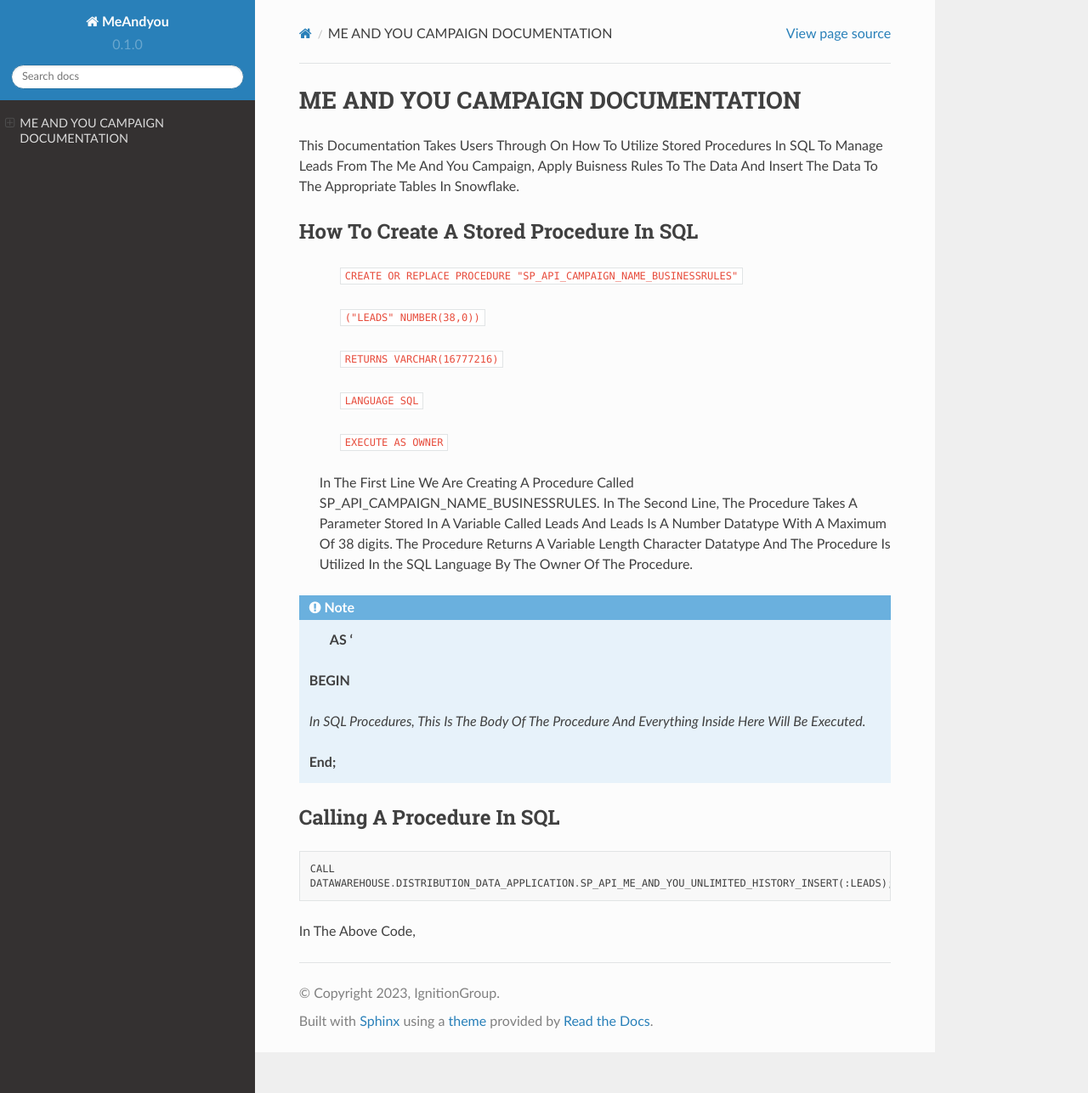
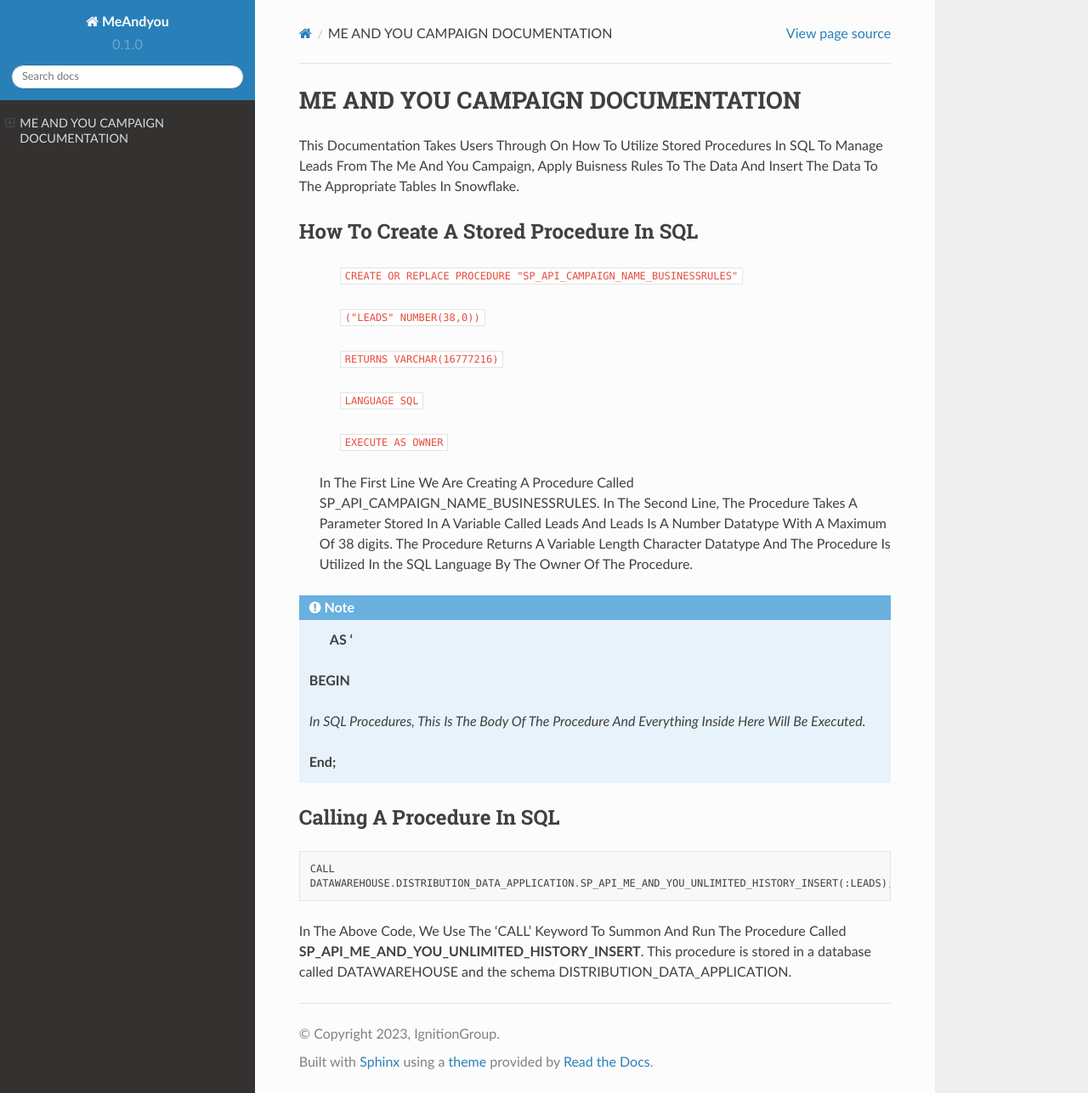
Before and after one commit to MPILOGUM114/MeAndYou, a Sphinx documentation site: the page built from docs/source/index.rst, in a window 1280 px wide and 1287 px high. Shown: the whole window at 85% size. Built offline with Sphinx 7.4.7 and the Read the Docs theme 2.0.0, drawn with Linux system fonts in a browser that asks for light colours.

Commit message:
Update index.rst

```diff
--- a/docs/source/index.rst
+++ b/docs/source/index.rst
@@ -49,4 +49,5 @@ Calling A Procedure In SQL
     DATAWAREHOUSE.DISTRIBUTION_DATA_APPLICATION.SP_API_ME_AND_YOU_UNLIMITED_HISTORY_INSERT(:LEADS);
 
 
-In The Above Code,
+In The Above Code, We Use The 'CALL' Keyword To Summon And Run The Procedure Called **SP_API_ME_AND_YOU_UNLIMITED_HISTORY_INSERT**.
+This procedure is stored in a database called DATAWAREHOUSE and the schema DISTRIBUTION_DATA_APPLICATION.
```
